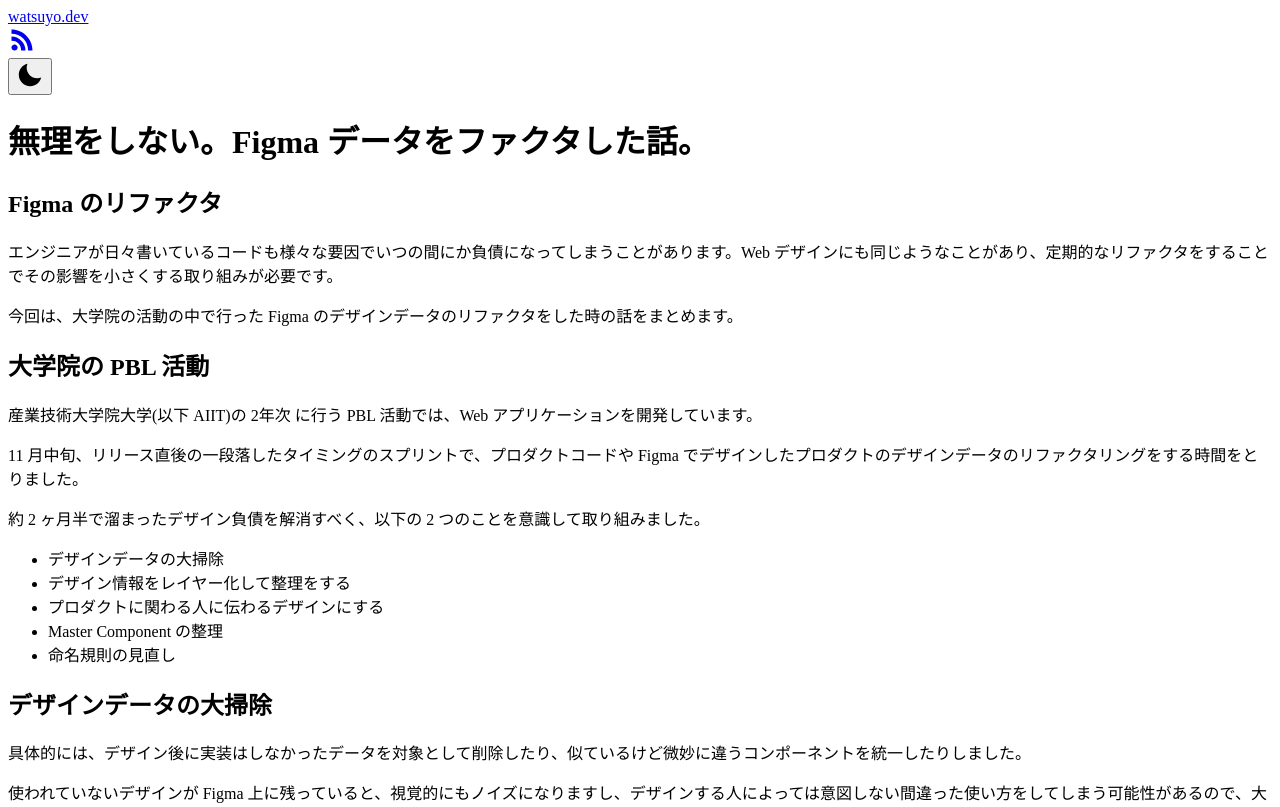
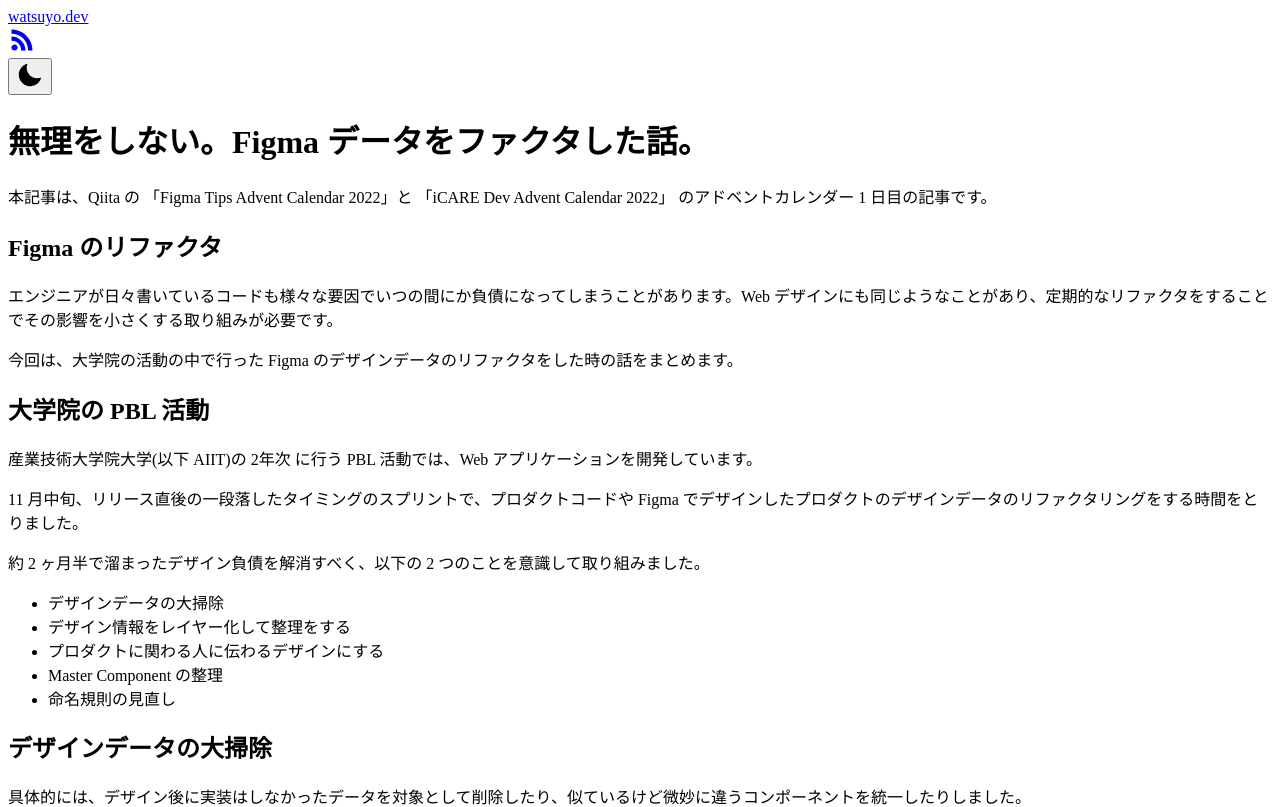
Before and after one commit to watsuyo/blog.v1, a Next.js app: page /blog/2022-12-02 in a window 1280 px wide. Shown: the top 807 px of the page. Built offline with nearby package versions, Linux system fonts and the light colour scheme; no server answers.

Commit message:
Update 2022-12-02

```diff
--- a/src/pages/blog/2022-12-02/index.mdx
+++ b/src/pages/blog/2022-12-02/index.mdx
@@ -8,6 +8,7 @@
 
 # 無理をしない。Figma データをファクタした話。
 
+本記事は、Qiita の 「Figma Tips Advent Calendar 2022」と 「iCARE Dev Advent Calendar 2022」 のアドベントカレンダー 1 日目の記事です。
 
 ## Figma のリファクタ
 
```
